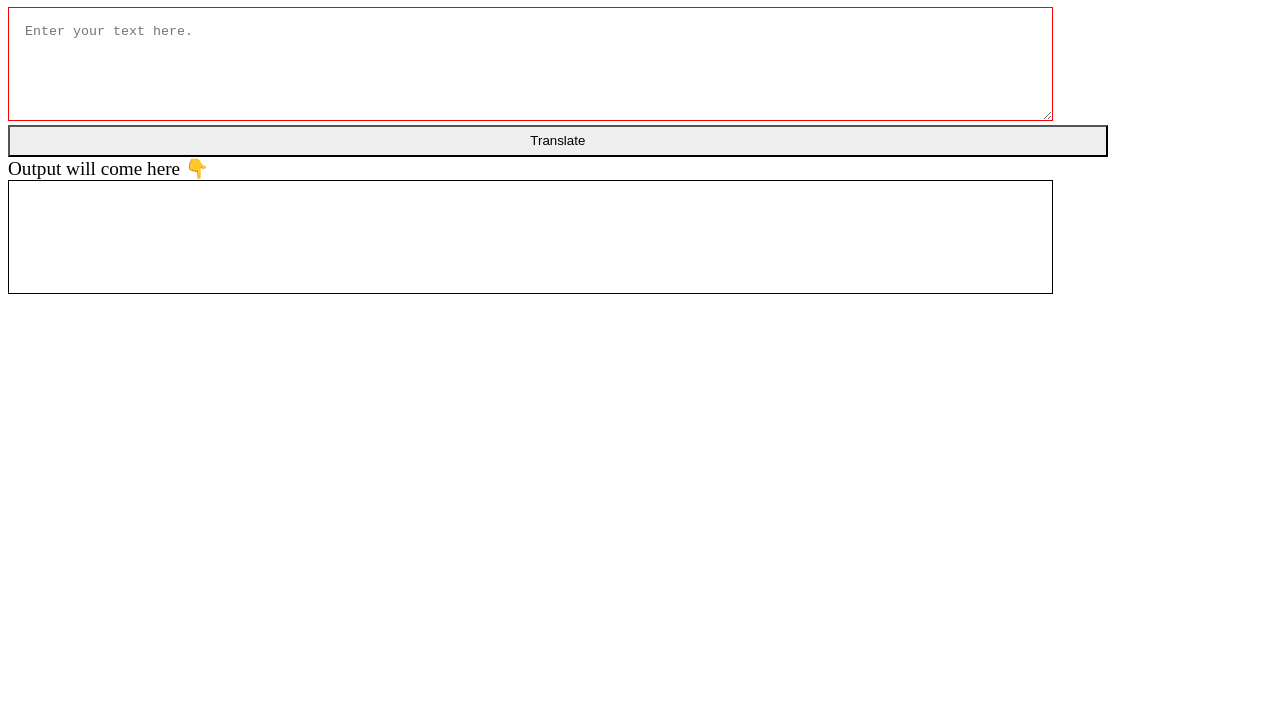
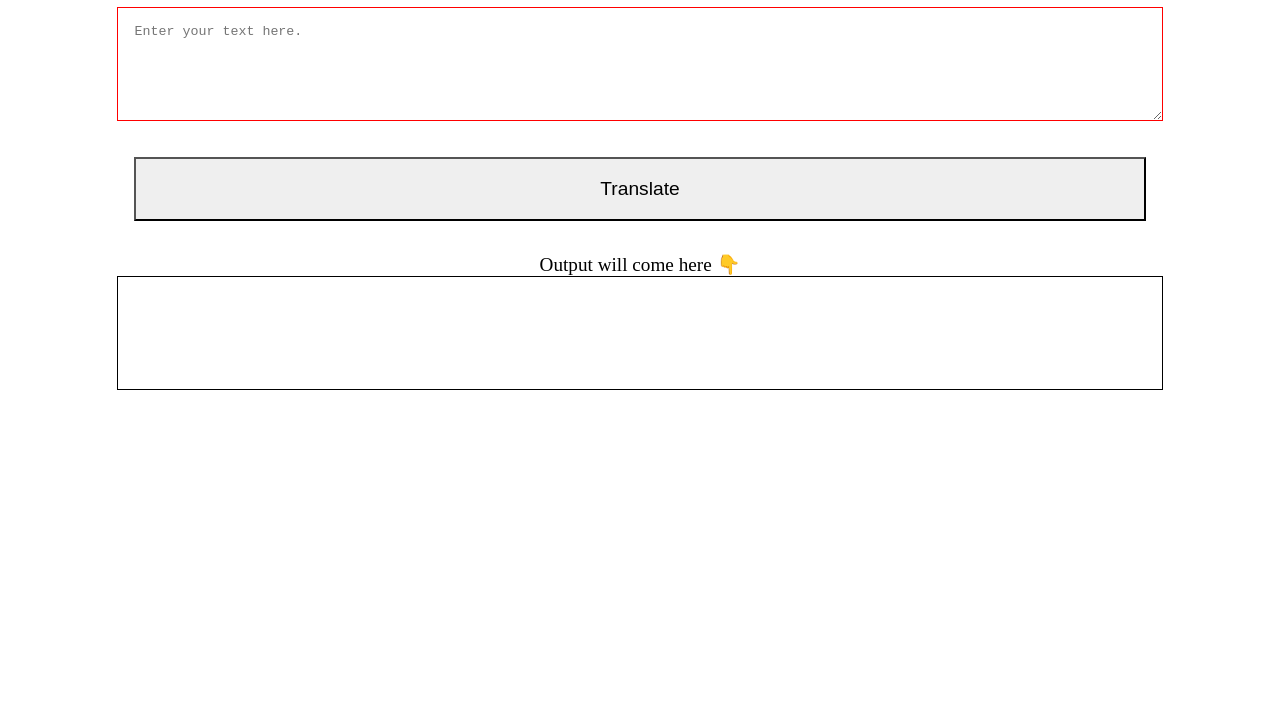
Before and after one commit to Yogesh188/Banana-App, a plain HTML site: page index.html in a window 1280 px wide. Shown: the part 73-800 px from the top of the page. Drawn offline with Linux system fonts and the light colour scheme.

Commit message:
Updated styles.css to align everything at center

```diff
--- a/styles.css
+++ b/styles.css
@@ -7,10 +7,18 @@ textarea{
 
 }
 
+body {
+    text-align: center;
+}
+
 button{
-    height:2rem;
+    height:4rem;
     border-color:black;
-    width: 87%;
+    width: 80%;
+    margin: auto;
+    margin-top: 2rem;
+    margin-bottom: 2rem;
+    font-size: larger;
 }
 
 #output{
@@ -19,4 +27,5 @@ button{
     width: 80%;
     align-self: center;
     padding:1rem 1rem;
+    margin: auto;
 }
```
